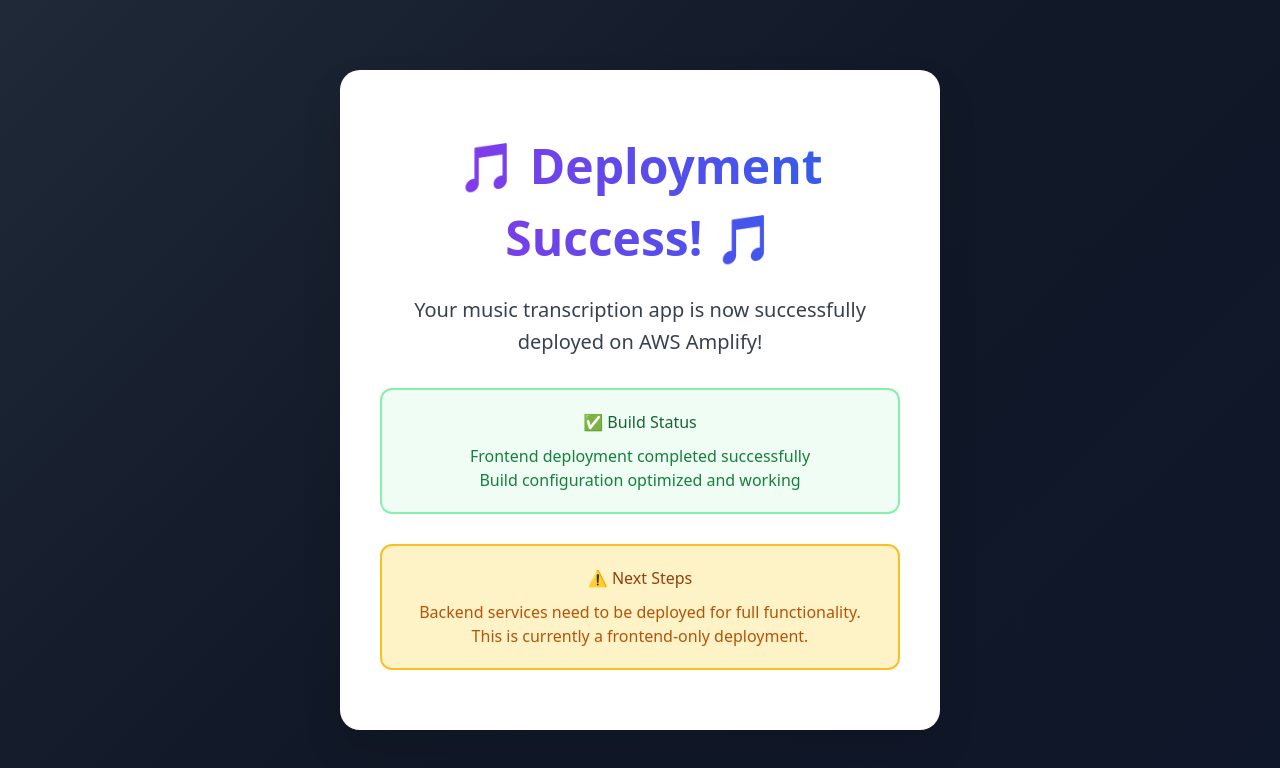
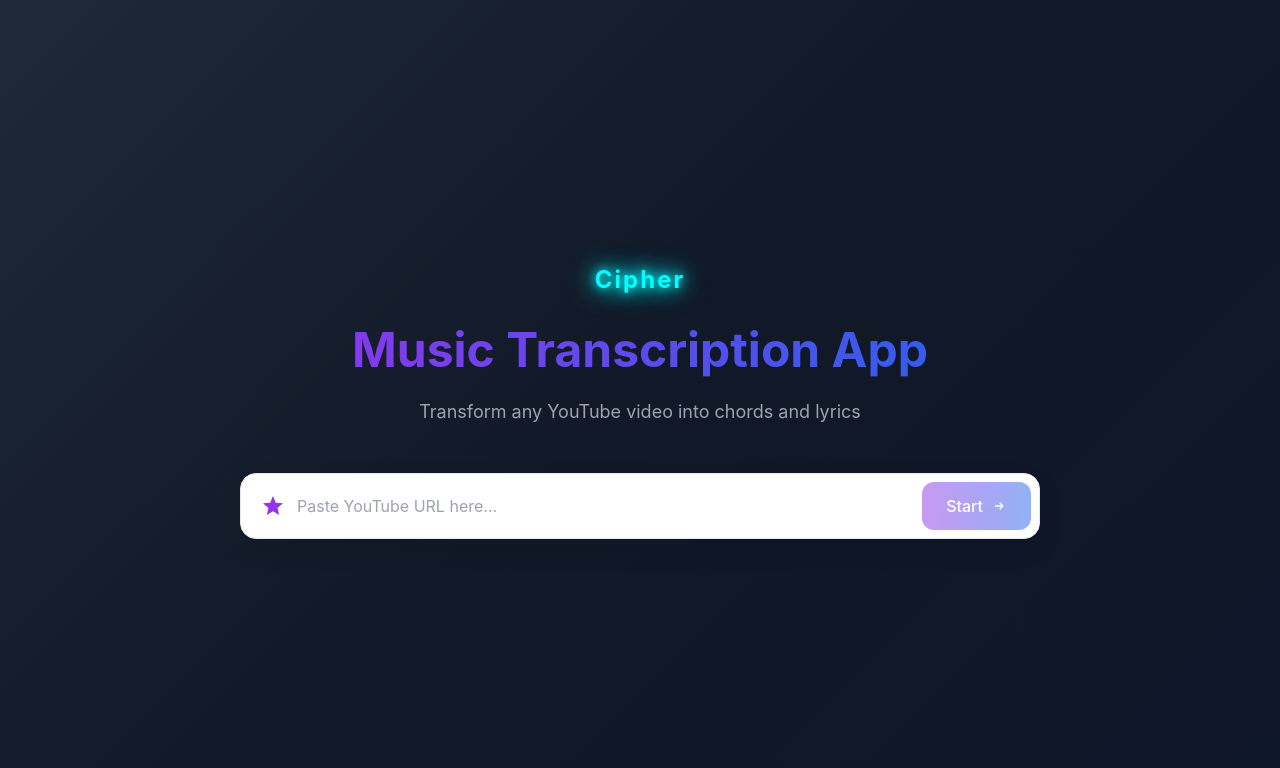
Before and after one commit to DannyWilsonCodeShop/music-transcription-app, a React (Vite) app: page / in a window 1280 px wide. Shown: the top 768 px of the page. Built offline with nearby package versions, Linux system fonts and the light colour scheme; no server answers.

Commit message:
Restore full music transcription app with enhanced backend connectivity

```diff
--- a/src/App.tsx
+++ b/src/App.tsx
@@ -1,4 +1,55 @@
+import { useState, useEffect } from 'react';
+import { startTranscription, getJobStatus, TranscriptionJob } from './services/transcriptionService';
+
 function App() {
+  const [url, setUrl] = useState('');
+  const [isLoading, setIsLoading] = useState(false);
+  const [jobId, setJobId] = useState<string | null>(null);
+  const [job, setJob] = useState<TranscriptionJob | null>(null);
+  const [pdfUrl, setPdfUrl] = useState<string | null>(null);
+  const [error, setError] = useState<string | null>(null);
+
+  useEffect(() => {
+    if (!jobId) return;
+    const pollInterval = setInterval(async () => {
+      const status = await getJobStatus(jobId);
+      if (status) {
+        setJob(status);
+        if (status.status === 'COMPLETE') {
+          clearInterval(pollInterval);
+          setIsLoading(false);
+          // Use backend-generated PDF URL
+          if (status.pdfUrl) {
+            setPdfUrl(status.pdfUrl);
+          }
+        } else if (status.status === 'FAILED') {
+          clearInterval(pollInterval);
+          setIsLoading(false);
+        }
+      }
+    }, 2000);
+    return () => clearInterval(pollInterval);
+  }, [jobId]);
+
+  const handleSubmit = async (e: React.FormEvent) => {
+    e.preventDefault();
+    if (!url.trim()) return;
+
+    setIsLoading(true);
+    setError(null);
+    setJob(null);
+    setPdfUrl(null);
+
+    try {
+      const newJobId = await startTranscription(url);
+      setJobId(newJobId);
+    } catch (error) {
+      console.error('Failed:', error);
+      setIsLoading(false);
+      setError(error instanceof Error ? error.message : 'Failed to start transcription. Please check if the backend is deployed.');
+    }
+  };
+
   return (
     <div style={{
       minHeight: '100vh',
@@ -6,63 +57,248 @@ function App() {
       display: 'flex',
       alignItems: 'center',
       justifyContent: 'center',
-      padding: '20px',
-      fontFamily: 'system-ui, -apple-system, sans-serif'
+      padding: '20px'
     }}>
-      <div style={{
-        textAlign: 'center',
-        backgroundColor: 'white',
-        padding: '60px 40px',
-        borderRadius: '20px',
-        boxShadow: '0 20px 40px rgba(0,0,0,0.1)',
-        maxWidth: '600px'
+      <div style={{ width: '100%', maxWidth: '800px' }}>
+
+        {/* Header */}
+        <div style={{ textAlign: 'center', marginBottom: '48px' }}>
+          <h1 className="Cipher" style={{
+            fontSize: '24px',
+            fontWeight: 'bold',
+            color: '#00ffff',
+            textShadow: '0 0 10px #00ffff, 0 0 20px #00ffff, 0 0 30px #00ffff',
+            marginBottom: '16px',
+            letterSpacing: '2px'
           }}>
+            Cipher
+          </h1>
           <h1 style={{
             fontSize: '48px',
             fontWeight: 'bold',
             background: 'linear-gradient(to right, #9333ea, #2563eb)',
             WebkitBackgroundClip: 'text',
             WebkitTextFillColor: 'transparent',
-          marginBottom: '20px'
+            marginBottom: '12px'
           }}>
-          🎵 Deployment Success! 🎵
+            Music Transcription App
           </h1>
-
-        <p style={{
-          fontSize: '20px',
-          color: '#374151',
-          marginBottom: '30px',
-          lineHeight: '1.6'
-        }}>
-          Your music transcription app is now successfully deployed on AWS Amplify!
-        </p>
-
-        <div style={{
-          backgroundColor: '#f0fdf4',
-          border: '2px solid #86efac',
-          borderRadius: '12px',
-          padding: '20px',
-          marginBottom: '30px'
-        }}>
-          <h2 style={{ color: '#166534', marginBottom: '10px' }}>✅ Build Status</h2>
-          <p style={{ color: '#15803d', margin: 0 }}>
-            Frontend deployment completed successfully<br/>
-            Build configuration optimized and working
+          <p style={{ color: '#9ca3af', fontSize: '18px' }}>
+            Transform any YouTube video into chords and lyrics
           </p>
         </div>
 
+        {/* Search Bar */}
+        <form onSubmit={handleSubmit}>
           <div style={{
-          backgroundColor: '#fef3c7',
-          border: '2px solid #fbbf24',
+            display: 'flex',
+            alignItems: 'center',
+            backgroundColor: 'white',
+            borderRadius: '16px',
+            boxShadow: '0 10px 25px rgba(0,0,0,0.1)',
+            border: '1px solid #e5e7eb',
+            overflow: 'hidden',
+            transition: 'box-shadow 0.3s'
+          }}>
+
+            {/* Sparkle Icon */}
+            <div style={{ paddingLeft: '20px', paddingRight: '12px' }}>
+              <svg width="24" height="24" viewBox="0 0 24 24" fill="#9333ea">
+                <path d="M12 2L9.19 8.63L2 9.24l5.46 4.73L5.82 21L12 17.27L18.18 21l-1.64-7.03L22 9.24l-7.19-.61L12 2z"/>
+              </svg>
+            </div>
+
+            {/* Input */}
+            <input
+              type="text"
+              value={url}
+              onChange={(e) => setUrl(e.target.value)}
+              placeholder="Paste YouTube URL here..."
+              disabled={isLoading}
+              style={{
+                flex: 1,
+                padding: '20px 0',
+                fontSize: '16px',
+                border: 'none',
+                outline: 'none',
+                color: '#1f2937',
+                backgroundColor: 'transparent'
+              }}
+            />
+
+            {/* Button */}
+            <button
+              type="submit"
+              disabled={!url.trim() || isLoading}
+              style={{
+                margin: '8px',
+                padding: '12px 24px',
+                background: 'linear-gradient(to right, #9333ea, #2563eb)',
+                color: 'white',
+                fontWeight: '500',
                 borderRadius: '12px',
-          padding: '20px'
+                border: 'none',
+                cursor: url.trim() && !isLoading ? 'pointer' : 'not-allowed',
+                opacity: !url.trim() || isLoading ? 0.5 : 1,
+                display: 'flex',
+                alignItems: 'center',
+                gap: '8px',
+                transition: 'all 0.2s'
+              }}
+            >
+              {isLoading ? 'Processing...' : 'Start'}
+              {!isLoading && (
+                <svg width="16" height="16" viewBox="0 0 24 24" fill="none" stroke="currentColor" strokeWidth="2">
+                  <path d="M13 7l5 5m0 0l-5 5m5-5H6"/>
+                </svg>
+              )}
+            </button>
+          </div>
+        </form>
+
+        {/* Progress */}
+        {isLoading && job && (
+          <div style={{
+            marginTop: '24px',
+            padding: '24px',
+            backgroundColor: 'white',
+            borderRadius: '16px',
+            boxShadow: '0 4px 12px rgba(0,0,0,0.08)',
+            border: '1px solid #e5e7eb'
           }}>
-          <h2 style={{ color: '#92400e', marginBottom: '10px' }}>⚠️ Next Steps</h2>
-          <p style={{ color: '#b45309', margin: 0 }}>
-            Backend services need to be deployed for full functionality.<br/>
-            This is currently a frontend-only deployment.
-          </p>
+            <div style={{ display: 'flex', justifyContent: 'space-between', marginBottom: '12px' }}>
+              <span style={{ color: '#374151', fontWeight: '500' }}>{job.currentStep || 'Processing...'}</span>
+              <span style={{ color: '#9333ea', fontWeight: '600' }}>{job.progress || 0}%</span>
             </div>
+            <div style={{
+              width: '100%',
+              height: '10px',
+              backgroundColor: '#e5e7eb',
+              borderRadius: '999px',
+              overflow: 'hidden'
+            }}>
+              <div style={{
+                height: '100%',
+                background: 'linear-gradient(to right, #9333ea, #2563eb)',
+                borderRadius: '999px',
+                width: `${job.progress || 0}%`,
+                transition: 'width 0.5s'
+              }}/>
+            </div>
+          </div>
+        )}
+
+        {/* Error */}
+        {error && (
+          <div style={{
+            marginTop: '24px',
+            padding: '24px',
+            background: 'linear-gradient(to right, #fef2f2, #fee2e2)',
+            borderRadius: '16px',
+            border: '1px solid #fca5a5'
+          }}>
+            <h2 style={{ fontSize: '20px', fontWeight: '600', color: '#991b1b', marginBottom: '8px' }}>
+              ❌ Error
+            </h2>
+            <p style={{ color: '#dc2626', marginBottom: '16px' }}>{error}</p>
+            <details style={{ color: '#7f1d1d', fontSize: '14px' }}>
+              <summary style={{ cursor: 'pointer', fontWeight: '500' }}>Troubleshooting</summary>
+              <ul style={{ marginTop: '12px', paddingLeft: '20px' }}>
+                <li>Check if the backend infrastructure is deployed</li>
+                <li>Verify the API Gateway URL in transcriptionService.ts</li>
+                <li>Check AWS CloudWatch logs for errors</li>
+                <li>Ensure all Lambda functions are deployed</li>
+                <li>Run: <code style={{ backgroundColor: '#fee2e2', padding: '2px 6px', borderRadius: '4px' }}>./deploy-backend.sh</code></li>
+              </ul>
+            </details>
+          </div>
+        )}
+
+        {/* Job Failed */}
+        {job?.status === 'FAILED' && (
+          <div style={{
+            marginTop: '24px',
+            padding: '24px',
+            background: 'linear-gradient(to right, #fef2f2, #fee2e2)',
+            borderRadius: '16px',
+            border: '1px solid #fca5a5'
+          }}>
+            <h2 style={{ fontSize: '20px', fontWeight: '600', color: '#991b1b', marginBottom: '8px' }}>
+              ❌ Transcription Failed
+            </h2>
+            <p style={{ color: '#dc2626', marginBottom: '8px' }}>{job.error || 'An unknown error occurred'}</p>
+            <button
+              onClick={() => {
+                setJob(null);
+                setJobId(null);
+                setError(null);
+                setIsLoading(false);
+              }}
+              style={{
+                padding: '10px 20px',
+                backgroundColor: '#dc2626',
+                color: 'white',
+                borderRadius: '8px',
+                border: 'none',
+                cursor: 'pointer',
+                fontWeight: '500'
+              }}
+            >
+              Try Again
+            </button>
+          </div>
+        )}
+
+        {/* Results */}
+        {job?.status === 'COMPLETE' && (
+          <div style={{
+            marginTop: '24px',
+            padding: '24px',
+            background: 'linear-gradient(to right, #f0fdf4, #dcfce7)',
+            borderRadius: '16px',
+            border: '1px solid #86efac'
+          }}>
+            <h2 style={{ fontSize: '20px', fontWeight: '600', color: '#166534', marginBottom: '8px' }}>
+              ✓ Transcription Complete!
+            </h2>
+            <p style={{ color: '#15803d', marginBottom: '16px' }}>{job.title}</p>
+            {pdfUrl && (
+              <div style={{ display: 'flex', gap: '12px' }}>
+                <a
+                  href={pdfUrl}
+                  download={`${job.title || 'transcription'}.pdf`}
+                  style={{
+                    display: 'inline-block',
+                    padding: '10px 20px',
+                    backgroundColor: '#16a34a',
+                    color: 'white',
+                    borderRadius: '8px',
+                    textDecoration: 'none',
+                    fontWeight: '500'
+                  }}
+                >
+                  Download PDF
+                </a>
+                <a
+                  href={pdfUrl}
+                  target="_blank"
+                  rel="noopener noreferrer"
+                  style={{
+                    display: 'inline-block',
+                    padding: '10px 20px',
+                    backgroundColor: '#2563eb',
+                    color: 'white',
+                    borderRadius: '8px',
+                    textDecoration: 'none',
+                    fontWeight: '500'
+                  }}
+                >
+                  View PDF
+                </a>
+              </div>
+            )}
+          </div>
+        )}
       </div>
     </div>
   );
--- a/src/services/transcriptionService.ts
+++ b/src/services/transcriptionService.ts
@@ -1,9 +1,9 @@
 // API Configuration - Music Transcription App V2 with Enhanced System
 const API_BASE_URL = import.meta.env.VITE_API_BASE_URL ||
                      (import.meta.env.DEV ? 'http://localhost:3001' :
-                      'https://ppq03hif98.execute-api.us-east-1.amazonaws.com/dev');
+                      'https://rzx9drt3z1.execute-api.us-east-1.amazonaws.com/prod');
 
-// Enable live API for testing
+// Enable live API for production
 const USE_MOCK_DATA = false;
 
 export interface TranscriptionJob {
```
Also changed, not shown: 3 other files (tests, documents, lock files or other folders). Lines whose indentation alone changed are shown as unchanged.
